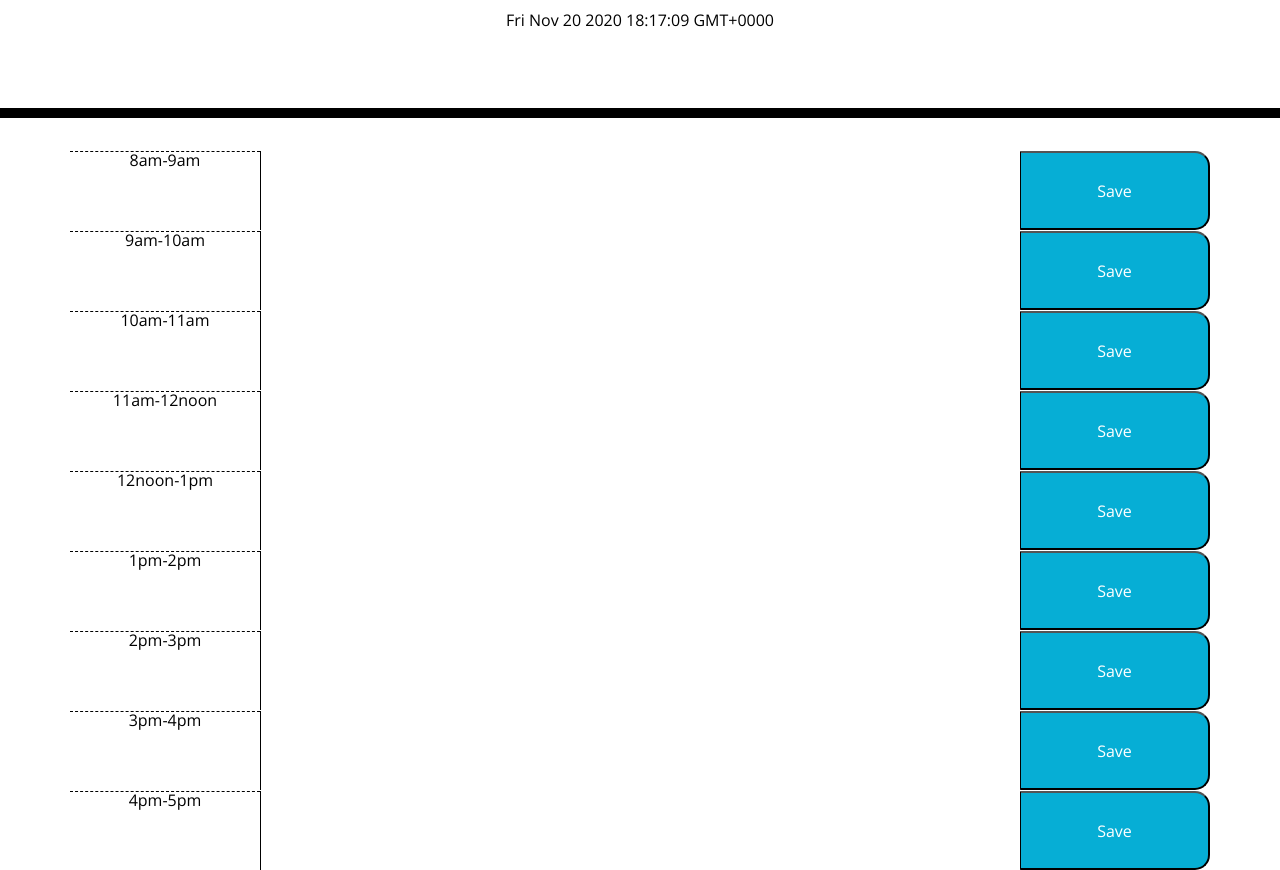
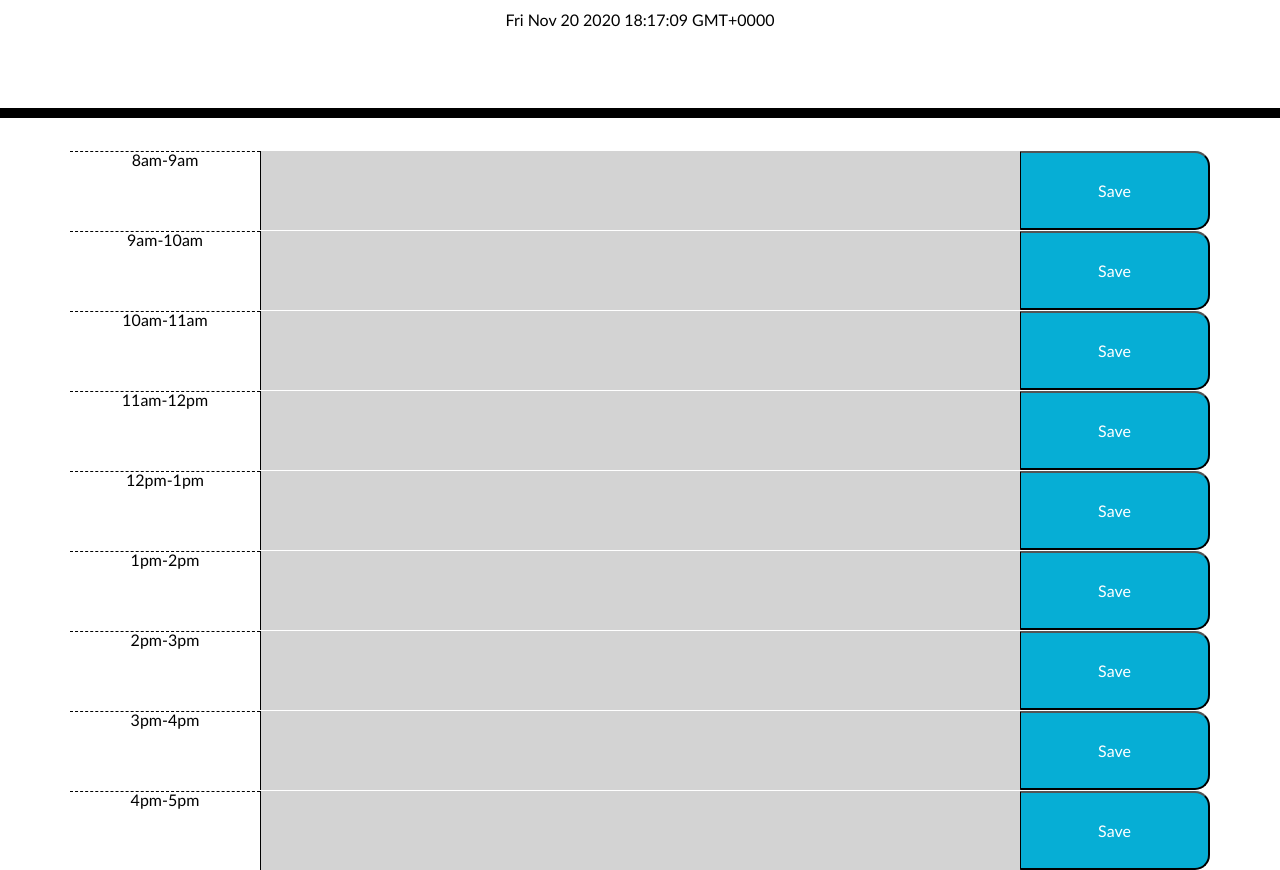
Before and after one commit to traceysaada/Work-Day-Scheduler, a plain HTML site: page index.html in a window 1280 px wide. Shown: the part 182-1052 px from the top of the page. Drawn offline with nearby package versions, Linux system fonts and the light colour scheme.

Commit message:
updated html & added btn click in  jquery

```diff
--- a/index.html
+++ b/index.html
@@ -18,6 +18,7 @@
       href="https://fonts.googleapis.com/css?family=Open+Sans&display=swap"
       rel="stylesheet"
     />
+
     <link rel="stylesheet" href="style.css" />
     <title>Work Day Scheduler</title>
   </head>
@@ -25,59 +26,63 @@
   <body>
     <header class="jumbotron">
       <h1 class="display-3">Work Day Scheduler</h1>
-      <p class="lead">A simple calendar app for scheduling your work day</p>
+      <p class="lead">Tracey Saada's work day Tasks & Appointments</p>
       <p id="currentDateAndTime"></p>
       <p id="currentDay" class="lead"></p>
     </header>
+
+
     <div class="container">
       <!-- Timeblocks go here -->
       <div id="8" class="row time-block">
         <div class="hour col-2">8am-9am</div>
-        <textarea class="col-8 description"></textarea>
+        <textarea id="eightTask" class="col-8 description"></textarea>
         <button class="col-2 saveBtn">Save</button>
       </div>
       <div id="9" class="row time-block">
         <div class="hour col-2">9am-10am</div>
-        <textarea class="col-8 description"></textarea>
+        <textarea id="nineTask" class="col-8 description"></textarea>
         <button class="col-2 saveBtn">Save</button>
       </div>
       <div id="10" class="row time-block">
         <div class="hour col-2">10am-11am</div>
-        <textarea class="col-8 description"></textarea>
+        <textarea id="tenTask" class="col-8 description"></textarea>
         <button class="col-2 saveBtn">Save</button>
       </div>
         <div id="11" class="row time-block">
-          <div class="hour col-2">11am-12noon</div>
-          <textarea class="col-8 description"></textarea>
+          <div class="hour col-2">11am-12pm</div>
+          <textarea id="elevenTask" class="col-8 description"></textarea>
           <button class="col-2 saveBtn">Save</button>
     </div>
     <div id="12" class="row time-block">
-      <div class="hour col-2">12noon-1pm</div>
-      <textarea class="col-8 description"></textarea>
+      <div class="hour col-2">12pm-1pm</div>
+      <textarea id="twelveTask" class="col-8 description"></textarea>
       <button class="col-2 saveBtn">Save</button>
 </div>
 <div id="1" class="row time-block">
   <div class="hour col-2">1pm-2pm</div>
-  <textarea class="col-8 description"></textarea>
+  <textarea id="oneTask" class="col-8 description"></textarea>
   <button class="col-2 saveBtn">Save</button>
 </div>
 <div id="2" class="row time-block">
   <div class="hour col-2">2pm-3pm</div>
-  <textarea class="col-8 description"></textarea>
+  <textarea id="twoTask" class="col-8 description"></textarea>
   <button class="col-2 saveBtn">Save</button>
 </div>
 <div id="3" class="row time-block">
   <div class="hour col-2">3pm-4pm</div>
-  <textarea class="col-8 description"></textarea>
+  <textarea id="threeTask" class="col-8 description"></textarea>
   <button class="col-2 saveBtn">Save</button>
 </div>
 <div id="4" class="row time-block">
   <div class="hour col-2">4pm-5pm</div>
-  <textarea class="col-8 description"></textarea>
+  <textarea id="fourTask" class="col-8 description"></textarea>
   <button class="col-2 saveBtn">Save</button>
 </div>
+
     <script src="https://cdnjs.cloudflare.com/ajax/libs/jquery/3.2.1/jquery.min.js"></script>
     <script src="https://cdnjs.cloudflare.com/ajax/libs/moment.js/2.24.0/moment.min.js"></script>
+
     <script src="script.js"></script>
   </body>
 </html>
--- a/script.js
+++ b/script.js
@@ -1,7 +1,36 @@
-$(document).ready(function(){
+$(document).ready(function () {
+  var displayCurrentDateAndTime = document.getElementById("currentDateAndTime");
+  var now = moment();
+  displayCurrentDateAndTime.textContent = now;
+  var presentHour = moment().hours();
 
-    var displayCurrentDateAndTime = document.getElementById("currentDateAndTime");
-    var now = moment();
-    var presentHour = moment().hours();
-    displayCurrentDateAndTime.textContent = now;
-})
+  function timeCheckPastPresentFuture() {
+    $(".time-block").each(function () {
+      var timeOfCurrentBlock = parseInt($(this).attr("id"));
+
+      if (timeOfCurrentBlock > presentHour) {
+        $(this).addClass("future");
+      } else if (timeOfCurrentBlock === presentHour) {
+        $(this).removeClass("future");
+        $(this).addClass("present");
+      } else {
+        $(this).removeClass("future");
+        $(this).removeClass("present");
+        $(this).addClass("past");
+      }
+    });
+  }
+  timeCheckPastPresentFuture();
+
+  $(".saveBtn").on("click", function () {
+    var time = $(this).parent().attr("id");
+    var userInput = $(this).siblings(".description").val();
+
+    localStorage.setItem(time, userInput);
+  });
+
+ var eightTask = localStorage.getItem("8");
+ $("#eightTask").val(eightTask)
+
+
+});
--- a/style.css
+++ b/style.css
@@ -1,5 +1,5 @@
 body {
-  font-family: 'Open Sans', sans-serif;
+  font-family: 'Trebuchet MS', 'Lucida Sans Unicode', 'Lucida Grande', 'Lucida Sans', Arial, sans-serif;
   font-size: 16px;
   line-height: 1;
 }
```
